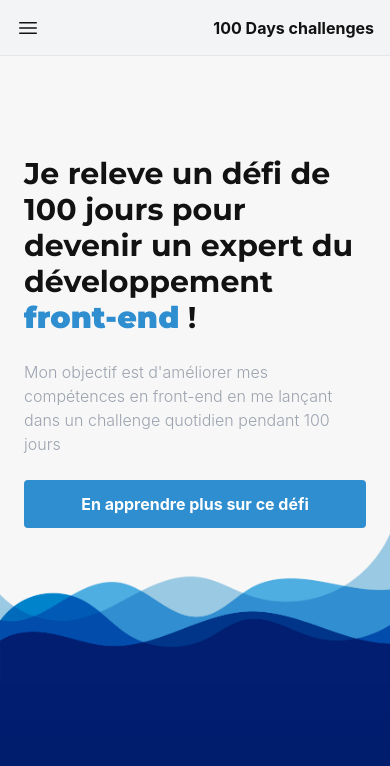
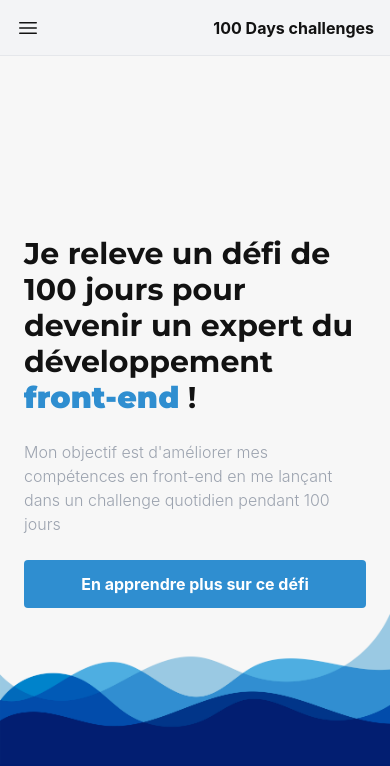
Before and after one commit to Jclouxdev/100DaysChallenge, a React (Vite) app: page / in a window 390 px wide. Shown: the top 766 px of the page. Built offline with nearby package versions, Linux system fonts and the light colour scheme.

Commit message:
:lipstick: Fix mobile LP

```diff
--- a/src/routes/00_Landing/LandingPage.tsx
+++ b/src/routes/00_Landing/LandingPage.tsx
@@ -15,20 +15,20 @@ export const LandingPage = () => {
 
     return (
         <div className="bg-[#F7F7F7] w-full h-full relative">
-            <section id="hero" className="w-full md:w-[680px] mx-auto h-screen flex flex-col justify-center md:justify-normal md:pt-40 md:items-start -mt-20 md:mt-0 px-6 gap-6">
+            <section id="hero" className="w-full md:w-[680px] mx-auto h-screen flex flex-col justify-center md:justify-normal md:pt-40 md:items-start px-6 gap-6">
                 <h1 className="text-3xl font-montserat font-bold z-10">Je releve un défi de 100 jours pour devenir un expert du développement <strong className='text-[#2F8ED0]'>front-end</strong> !</h1>
                 <p className='text-gray-400 font-light z-10'>Mon objectif est d'améliorer mes compétences en front-end en me lançant dans un challenge quotidien pendant 100 jours</p>
                 <button onClick={handleScrollToAbout} className="bg-[#2F8ED0] text-white py-3 px-6 rounded font-bold z-10">
                     En apprendre plus sur ce défi
                 </button>
+                <img src={WaveBg} alt="" className='absolute bottom-20 md:bottom-0 left-0 z-0' />
             </section>
-            <section className='-mt-[100px] pt-40 md:pt-20 pb-12 px-6 md:px-32 text-[#F7F7F7]'
+            <section className='pb-12 px-6 md:px-32 text-[#F7F7F7] -translate-y-20'
                 style={{
                     background:'rgb(0,29,112) linear-gradient(180deg, rgba(0,29,112,1) 0%, rgba(0,12,46,1) 100%)',
                 }}
             >
-                <img src={WaveBg} alt="" className='absolute bottom-20 md:bottom-0 left-0 z-0' />
-                <h2 id="about" className="text-xl font-bold font-montserat mb-4 mt-20">Pourquoi ai-je décidé de relever ce défi de 100 jours ?</h2>
+                <h2 id="about" className="text-xl font-bold font-montserat mb-4 pt-40">Pourquoi ai-je décidé de relever ce défi de 100 jours ?</h2>
                 <p className='font-light'>J'ai choisi de consacrer 100 jours à ce défi pour me focaliser sur le développement front-end et acquérir des habitudes et réflexes solides. En codant quotidiennement, je compte repousser mes limites, créer des composants modernes et cohérents, et construire un portfolio qui reflète mes compétences actuelles</p>
                 <div className='grid gap-4 mt-4'>
                     <span className='flex gap-2 items-center text-[#2F8ED0]'>
@@ -97,7 +97,7 @@ export const LandingPage = () => {
                     </div>
                 </div>
             </section>
-            <footer className='bg-[#000616] text-[#616779] flex w-full justify-evenly p-4'>
+            <footer className='bg-[#000616] text-[#616779] flex w-full justify-evenly p-4 -translate-y-20'>
                 <p>© Jclouxdev</p>
                 <a href="https://github.com/Jclouxdev" className='flex gap-2'>
                     <svg className="w-6 h-6 text-gray-800 dark:text-white" aria-hidden="true" xmlns="http://www.w3.org/2000/svg" width="24" height="24" fill="currentColor" viewBox="0 0 24 24">
```
